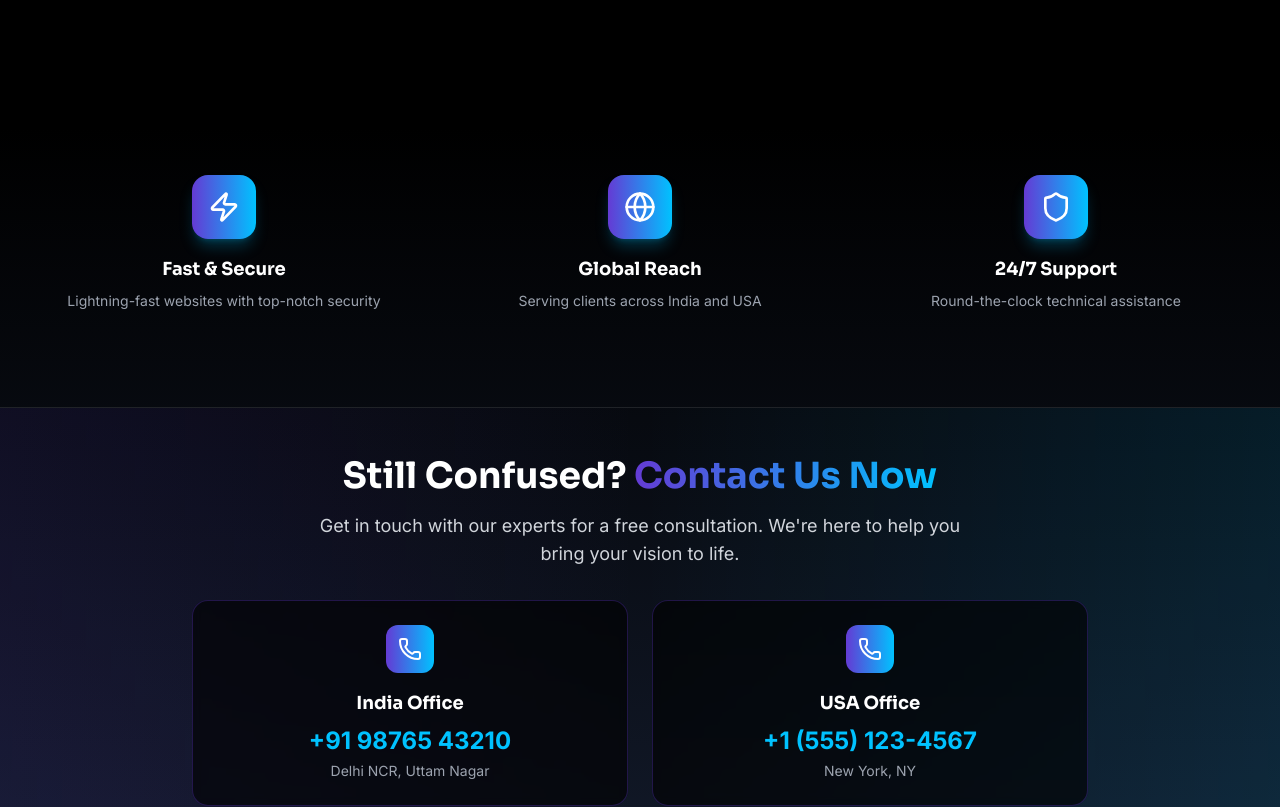
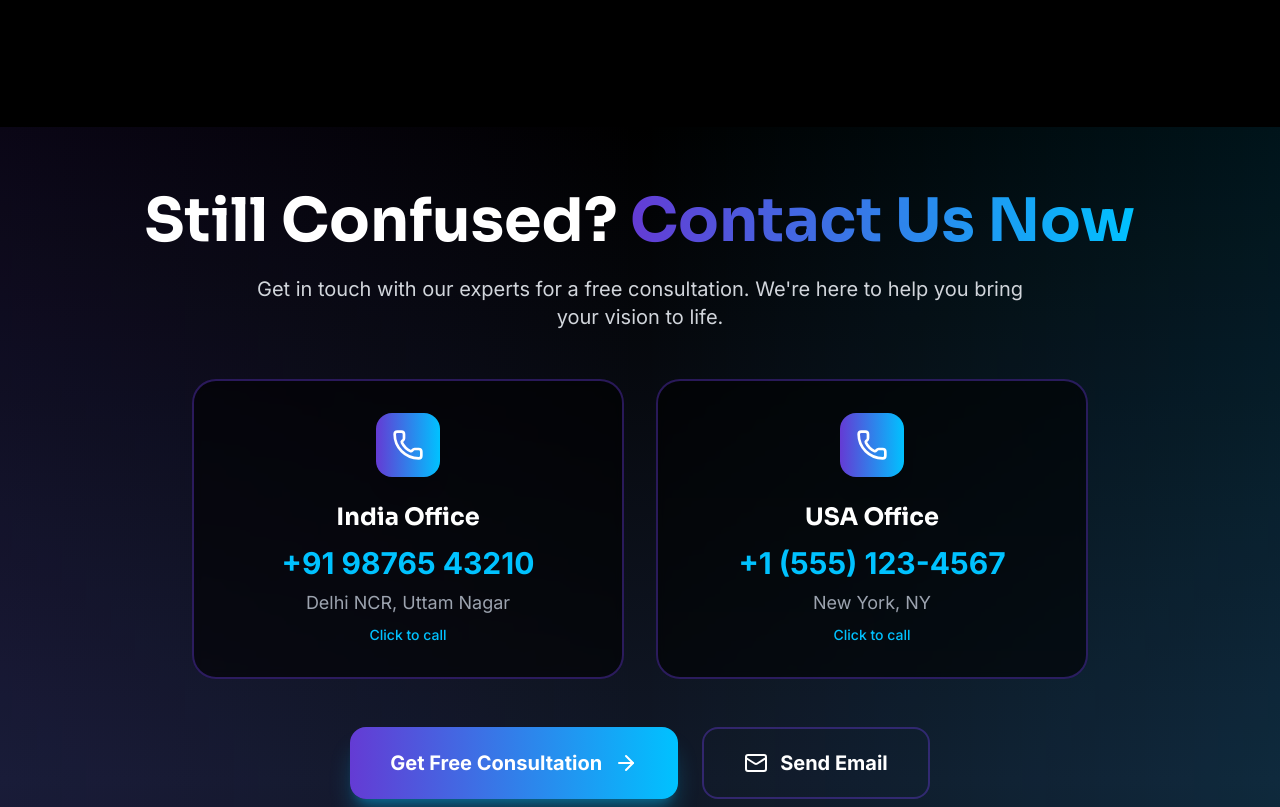
Before and after one commit to trx-sol/trxsol, a Next.js app: page / in a window 1280 px wide. Shown: the part 9000-9807 px from the top of the page. Built offline with nearby package versions, Linux system fonts and the light colour scheme.

Commit message:
Enhance Footer component by adding a call confirmation dialog and updating contact sections for improved user interaction. Refactor layout for better responsiveness and visual appeal, including adjustments to text sizes and spacing.

```diff
--- a/components/Footer.js
+++ b/components/Footer.js
@@ -9,14 +9,14 @@ import {
   MapPin,
   Clock,
   ArrowRight,
-  Globe,
-  Shield,
-  Zap,
 } from "lucide-react";
 import Link from "next/link";
+import { useState } from "react";
 
 export default function Footer() {
   const currentYear = new Date().getFullYear();
+  const [showCallDialog, setShowCallDialog] = useState(false);
+  const [selectedPhone, setSelectedPhone] = useState("");
 
   const footerLinks = {
     services: [
@@ -35,22 +35,6 @@ export default function Footer() {
       { name: "Blog", href: "/blog" },
       { name: "FAQ", href: "/#faq" },
     ],
-    support: [
-      { name: "Help Center", href: "/contact" },
-      { name: "Documentation", href: "/contact" },
-      { name: "24/7 Support", href: "/contact" },
-      { name: "Maintenance", href: "/services/maintenance" },
-      { name: "Training", href: "/services/training" },
-      { name: "Updates", href: "/contact" },
-    ],
-    resources: [
-      { name: "Case Studies", href: "/portfolio" },
-      { name: "Tutorials", href: "/blog" },
-      { name: "Free Tools", href: "/contact" },
-      { name: "Webinars", href: "/contact" },
-      { name: "Guides", href: "/blog" },
-      { name: "Newsletter", href: "/contact" },
-    ],
   };
 
   const socialLinks = [
@@ -60,110 +44,96 @@ export default function Footer() {
     { name: "Email", icon: Mail, href: "mailto:hello@trxsol.com" },
   ];
 
-  const features = [
-    {
-      icon: Zap,
-      title: "Fast & Secure",
-      description: "Lightning-fast websites with top-notch security",
-    },
-    {
-      icon: Globe,
-      title: "Global Reach",
-      description: "Serving clients across India and USA",
-    },
-    {
-      icon: Shield,
-      title: "24/7 Support",
-      description: "Round-the-clock technical assistance",
-    },
-  ];
+  const handleCallClick = (phoneNumber, office) => {
+    setSelectedPhone({ number: phoneNumber, office });
+    setShowCallDialog(true);
+  };
+
+  const confirmCall = () => {
+    window.location.href = `tel:${selectedPhone.number}`;
+    setShowCallDialog(false);
+  };
 
   return (
     <footer className="relative bg-gradient-to-b from-black via-gray-900 to-black">
-      {/* Top Section with Features */}
-      <div className="border-b border-white/10">
-        <div className="max-w-7xl mx-auto px-4 sm:px-6 lg:px-8 py-12">
-          <div className="grid grid-cols-1 md:grid-cols-3 gap-8 mb-12">
-            {features.map((feature, index) => {
-              const IconComponent = feature.icon;
-              return (
-                <div key={index} className="text-center group">
-                  <div className="w-16 h-16 bg-gradient-to-r from-trx-purple to-trx-cyan rounded-2xl flex items-center justify-center mx-auto mb-4 group-hover:scale-110 transition-transform duration-300 shadow-lg shadow-trx-cyan/25">
-                    <IconComponent className="w-8 h-8 text-white" />
-                  </div>
-                  <h3 className="text-white font-bold text-lg mb-2">
-                    {feature.title}
-                  </h3>
-                  <p className="text-gray-400 text-sm">{feature.description}</p>
-                </div>
-              );
-            })}
-          </div>
-        </div>
-      </div>
-
       {/* Contact CTA Section */}
       <div className="bg-gradient-to-r from-trx-purple/10 via-transparent to-trx-cyan/10 border-b border-white/10">
-        <div className="max-w-6xl mx-auto px-4 sm:px-6 lg:px-8 py-12">
+        <div className="max-w-6xl mx-auto px-4 sm:px-6 lg:px-8 py-16">
           <div className="text-center">
-            <h2 className="text-3xl md:text-4xl font-bold text-white mb-4">
+            <h2 className="text-4xl md:text-6xl font-bold text-white mb-6">
               Still Confused?{" "}
               <span className="bg-gradient-to-r from-trx-purple to-trx-cyan bg-clip-text text-transparent">
                 Contact Us Now
               </span>
             </h2>
-            <p className="text-gray-300 text-lg mb-8 max-w-2xl mx-auto">
+            <p className="text-gray-300 text-xl mb-12 max-w-3xl mx-auto">
               Get in touch with our experts for a free consultation. We&apos;re
               here to help you bring your vision to life.
             </p>
 
             {/* Contact Numbers */}
-            <div className="grid grid-cols-1 md:grid-cols-2 gap-6 max-w-4xl mx-auto mb-8">
-              <div className="bg-black/60 backdrop-blur-sm border border-trx-purple/30 rounded-2xl p-6 hover:border-trx-cyan/50 transition-all duration-300 group">
-                <div className="flex items-center justify-center mb-4">
-                  <div className="w-12 h-12 bg-gradient-to-r from-trx-purple to-trx-cyan rounded-xl flex items-center justify-center group-hover:scale-110 transition-transform">
-                    <Phone className="w-6 h-6 text-white" />
+            <div className="grid grid-cols-1 md:grid-cols-2 gap-4 sm:gap-6 lg:gap-8 max-w-4xl mx-auto mb-8 sm:mb-12">
+              <div
+                className="bg-black/60 backdrop-blur-sm border-2 border-trx-purple/40 rounded-2xl sm:rounded-3xl p-4 sm:p-6 lg:p-8 hover:border-trx-cyan/60 transition-all duration-300 group cursor-pointer transform hover:scale-105"
+                onClick={() => handleCallClick("+919876543210", "India Office")}
+              >
+                <div className="flex items-center justify-center mb-3 sm:mb-4 lg:mb-6">
+                  <div className="w-10 h-10 sm:w-12 sm:h-12 lg:w-16 lg:h-16 bg-gradient-to-r from-trx-purple to-trx-cyan rounded-xl sm:rounded-2xl flex items-center justify-center group-hover:scale-110 transition-transform shadow-xl">
+                    <Phone className="w-5 h-5 sm:w-6 sm:h-6 lg:w-8 lg:h-8 text-white" />
                   </div>
                 </div>
-                <h3 className="text-white font-bold text-lg mb-2">
+                <h3 className="text-white font-bold text-lg sm:text-xl lg:text-2xl mb-2 sm:mb-3 text-center">
                   India Office
                 </h3>
-                <p className="text-trx-cyan font-bold text-2xl mb-1">
+                <p className="text-trx-cyan font-bold text-xl sm:text-2xl lg:text-3xl mb-1 sm:mb-2 text-center">
                   +91 98765 43210
                 </p>
-                <p className="text-gray-400 text-sm">Delhi NCR, Uttam Nagar</p>
+                <p className="text-gray-400 text-sm sm:text-base lg:text-lg text-center">
+                  Delhi NCR, Uttam Nagar
+                </p>
+                <p className="text-trx-cyan text-xs sm:text-sm mt-1 sm:mt-2 font-medium text-center">
+                  Click to call
+                </p>
               </div>
 
-              <div className="bg-black/60 backdrop-blur-sm border border-trx-purple/30 rounded-2xl p-6 hover:border-trx-cyan/50 transition-all duration-300 group">
-                <div className="flex items-center justify-center mb-4">
-                  <div className="w-12 h-12 bg-gradient-to-r from-trx-purple to-trx-cyan rounded-xl flex items-center justify-center group-hover:scale-110 transition-transform">
-                    <Phone className="w-6 h-6 text-white" />
+              <div
+                className="bg-black/60 backdrop-blur-sm border-2 border-trx-purple/40 rounded-2xl sm:rounded-3xl p-4 sm:p-6 lg:p-8 hover:border-trx-cyan/60 transition-all duration-300 group cursor-pointer transform hover:scale-105"
+                onClick={() => handleCallClick("+15551234567", "USA Office")}
+              >
+                <div className="flex items-center justify-center mb-3 sm:mb-4 lg:mb-6">
+                  <div className="w-10 h-10 sm:w-12 sm:h-12 lg:w-16 lg:h-16 bg-gradient-to-r from-trx-purple to-trx-cyan rounded-xl sm:rounded-2xl flex items-center justify-center group-hover:scale-110 transition-transform shadow-xl">
+                    <Phone className="w-5 h-5 sm:w-6 sm:h-6 lg:w-8 lg:h-8 text-white" />
                   </div>
                 </div>
-                <h3 className="text-white font-bold text-lg mb-2">
+                <h3 className="text-white font-bold text-lg sm:text-xl lg:text-2xl mb-2 sm:mb-3 text-center">
                   USA Office
                 </h3>
-                <p className="text-trx-cyan font-bold text-2xl mb-1">
+                <p className="text-trx-cyan font-bold text-xl sm:text-2xl lg:text-3xl mb-1 sm:mb-2 text-center">
                   +1 (555) 123-4567
                 </p>
-                <p className="text-gray-400 text-sm">New York, NY</p>
+                <p className="text-gray-400 text-sm sm:text-base lg:text-lg text-center">
+                  New York, NY
+                </p>
+                <p className="text-trx-cyan text-xs sm:text-sm mt-1 sm:mt-2 font-medium text-center">
+                  Click to call
+                </p>
               </div>
             </div>
 
             {/* CTA Buttons */}
-            <div className="flex flex-col sm:flex-row gap-4 justify-center">
+            <div className="flex flex-col sm:flex-row gap-6 justify-center">
               <Link
                 href="/contact"
-                className="inline-flex items-center justify-center px-8 py-4 bg-gradient-to-r from-trx-purple to-trx-cyan hover:from-trx-purple/90 hover:to-trx-cyan/90 text-white font-bold rounded-xl transition-all duration-300 hover:scale-105 shadow-xl shadow-trx-cyan/30 text-lg"
+                className="inline-flex items-center justify-center px-10 py-5 bg-gradient-to-r from-trx-purple to-trx-cyan hover:from-trx-purple/90 hover:to-trx-cyan/90 text-white font-bold rounded-2xl transition-all duration-300 hover:scale-105 shadow-xl shadow-trx-cyan/30 text-xl"
               >
                 Get Free Consultation
-                <ArrowRight className="w-5 h-5 ml-2" />
+                <ArrowRight className="w-6 h-6 ml-3" />
               </Link>
               <a
                 href="mailto:hello@trxsol.com"
-                className="inline-flex items-center justify-center px-8 py-4 border-2 border-trx-purple/40 text-white hover:bg-trx-purple/10 hover:border-trx-cyan/60 font-bold rounded-xl transition-all duration-300 text-lg"
+                className="inline-flex items-center justify-center px-10 py-5 border-2 border-trx-purple/40 text-white hover:bg-trx-purple/10 hover:border-trx-cyan/60 font-bold rounded-2xl transition-all duration-300 text-xl"
               >
-                <Mail className="w-5 h-5 mr-2" />
+                <Mail className="w-6 h-6 mr-3" />
                 Send Email
               </a>
             </div>
@@ -174,7 +144,7 @@ export default function Footer() {
       {/* Main Footer Content */}
       <div className="max-w-7xl mx-auto px-4 sm:px-6 lg:px-8 py-16">
         {/* Brand and Links Grid */}
-        <div className="grid grid-cols-1 md:grid-cols-2 lg:grid-cols-6 gap-12">
+        <div className="grid grid-cols-1 md:grid-cols-2 lg:grid-cols-4 gap-12">
           {/* Brand Section */}
           <div className="lg:col-span-2">
             <div className="flex items-center space-x-3 mb-6">
@@ -284,6 +254,39 @@ export default function Footer() {
           </div>
         </div>
       </div>
+
+      {/* Call Confirmation Dialog */}
+      {showCallDialog && (
+        <div className="fixed inset-0 bg-black/50 backdrop-blur-sm flex items-center justify-center z-50 p-4">
+          <div className="bg-gray-900 border border-trx-purple/30 rounded-2xl p-8 max-w-md w-full">
+            <div className="text-center">
+              <div className="w-16 h-16 bg-gradient-to-r from-trx-purple to-trx-cyan rounded-2xl flex items-center justify-center mx-auto mb-4">
+                <Phone className="w-8 h-8 text-white" />
+              </div>
+              <h3 className="text-white font-bold text-xl mb-2">
+                Call {selectedPhone.office}?
+              </h3>
+              <p className="text-gray-400 mb-6">
+                Do you want to call {selectedPhone.number}?
+              </p>
+              <div className="flex gap-4">
+                <button
+                  onClick={() => setShowCallDialog(false)}
+                  className="flex-1 px-6 py-3 border border-gray-600 text-gray-300 rounded-xl hover:bg-gray-800 transition-colors"
+                >
+                  Cancel
+                </button>
+                <button
+                  onClick={confirmCall}
+                  className="flex-1 px-6 py-3 bg-gradient-to-r from-trx-purple to-trx-cyan text-white rounded-xl hover:from-trx-purple/90 hover:to-trx-cyan/90 transition-all"
+                >
+                  Call Now
+                </button>
+              </div>
+            </div>
+          </div>
+        </div>
+      )}
     </footer>
   );
 }
```
